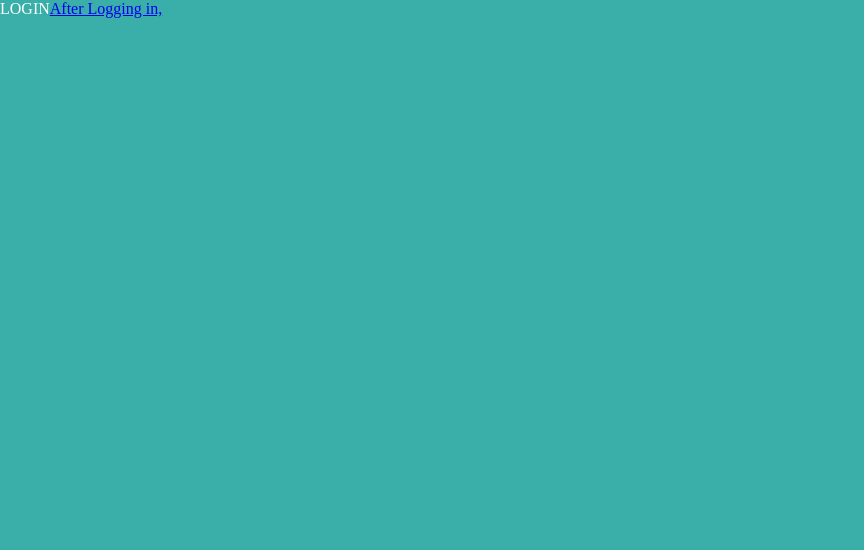
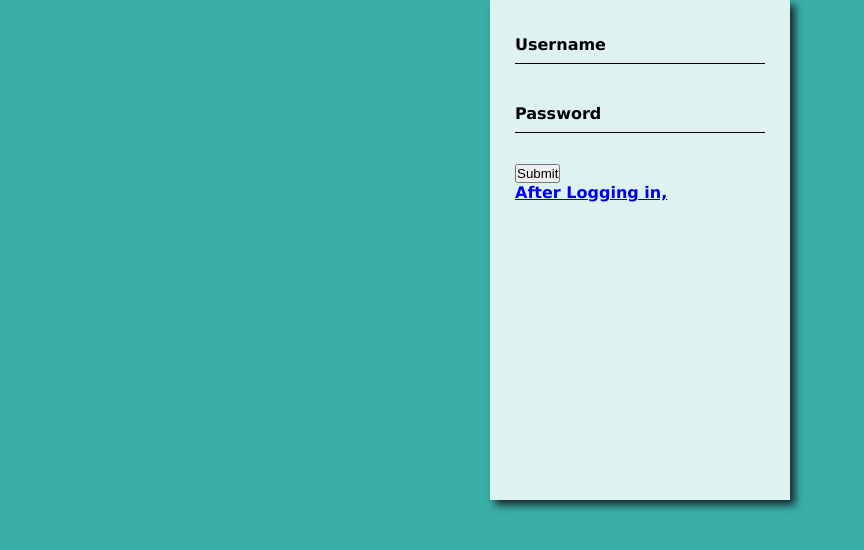
Before and after one commit to farhanzulkifli/treasure, a React (Create React App) app: page /login in a window 1280 px wide. Shown: the top 550 px of the page, without its empty margins (0-864 px from the left). Built offline with nearby package versions, Linux system fonts and the light colour scheme; the HTML template or start-up script is replaced by a standard one.

Commit message:
registration done

```diff
--- a/src/App.css
+++ b/src/App.css
@@ -183,7 +183,7 @@ textarea {
 }
 
 .SignUpForm {
-  height: auto;
+  height: 450px;
   width: 250px;
   margin: auto;
   padding: 25px;
@@ -242,6 +242,14 @@ input:-webkit-autofill:active {
   text-align: left;
 }
 
+.SignUpForm h4, h3 {
+  margin-bottom: 20px;
+  margin-top: 0;
+  padding-top: 0;
+  text-align: center;
+  color: red;
+}
+
 .btstyle {
   border: 0;
   margin: 0;
--- a/src/pages/Login.js
+++ b/src/pages/Login.js
@@ -1,10 +1,42 @@
 import React from 'react'
 import { Link } from 'react-router-dom'
+import axios from "axios";
+
+const url = "https://quiet-taiga-82025.herokuapp.com";
 
 export default function Login() {
+
+
+const handleLogin = (event) => {
+    event.preventDefault()
+    const username = (event.target.usernameusername).toLowerCase()
+
+    axios.post(`${url}/user/login/`, {
+        username: username,
+        password: event.target.password
+    })
+    .then(function (res) {
+        console.log(res)
+    })
+    .catch(function (err) {
+        console.log(err);
+      });
+}
+
+
     return (
-        <div>
-            LOGIN
+        <div className="SignUpForm">
+            <form onSubmit={handleLogin}>
+            <div className="user-box">
+            <input type="text" name="username" required />
+            <label>Username</label>
+          </div>
+          <div className="user-box">
+            <input type="password" name="password" required />
+            <label>Password</label>
+          </div>
+          <button>Submit</button>
+            </form>
              <Link to = "/home/realmap">After Logging in,</Link>
         </div>
     )
--- a/src/pages/Register.js
+++ b/src/pages/Register.js
@@ -1,15 +1,15 @@
-import React, {useState} from 'react'
-import { Link, Redirect } from 'react-router-dom'
-import axios from "axios"
+import React, { useState } from "react";
+import { Link, Redirect } from "react-router-dom";
+import axios from "axios";
 
-
+const url = "https://quiet-taiga-82025.herokuapp.com";
 
 export default function Register() {
+  const [isConfirmPwdSame, setIsConfirmPwdSame] = useState(true);
+  const [isSuccess, setIsSuccess] = useState(false);
+  const [valid, setValid] = useState(false);
 
-    const [isConfirmPwdSame, setIsConfirmPwdSame] = useState(true);
-    const [isSuccess, setIsSuccess] = useState(false);
-    const [valid, setValid] = useState(false)
-    const handleRegisterUser = (event) => {
+  const handleRegisterUser = (event) => {
     event.preventDefault();
     setIsConfirmPwdSame(true);
     setValid(false);
@@ -17,27 +17,29 @@ export default function Register() {
       setIsConfirmPwdSame(false);
       return;
     }
+
     axios
-      .post("insert link here", {
-        userid: "ID",
-        params: "message here",
+      .post(`${url}/user/signup/`, {
+        username: event.target.username.value,
+        password: event.target.password.value,
+        email: event.target.email.value,
       })
       .then(function (res) {
         console.log(res);
-        if (res.status === 200) {
-            setIsSuccess(true);
-        }else if (res.status===409){
-            setValid(true)
+        if (res.status === 201) {
+          setIsSuccess(true);
         }
       })
       .catch(function (err) {
         console.log(err);
+          setValid(true);
       });
-    }
-    return (
+  };
+
+  return (
     <>
       <div className="SignUpForm">
-        <h1 style={{color:'#17252A'}}>Sign up</h1>
+        <h1 style={{ color: "#17252A" }}>Sign up</h1>
         <form onSubmit={handleRegisterUser}>
           <div className="user-box">
             <input type="text" name="username" required />
@@ -57,11 +59,11 @@ export default function Register() {
           </div>
           <button className="btstyle">Register</button>
         </form>
-        {!isConfirmPwdSame && <h3>Confirm Password Must Match</h3>}
-        {valid && <h3>Username Taken!</h3>}
-        {isSuccess && <Redirect to="/signupsuccess" />}
+        {!isConfirmPwdSame && <h3>Passwords Must Match</h3>}
+        {valid && <h4>Username/Email Taken!</h4>}
+        {isSuccess && <Redirect to="/login" />}
       </div>
-    <Link to = "/home">After Registering,</Link>
+      <Link to="/realmap">After Registering,</Link>
     </>
-    )
+  );
 }
```
Also changed, not shown: 1 other file (tests, documents, lock files or other folders).
